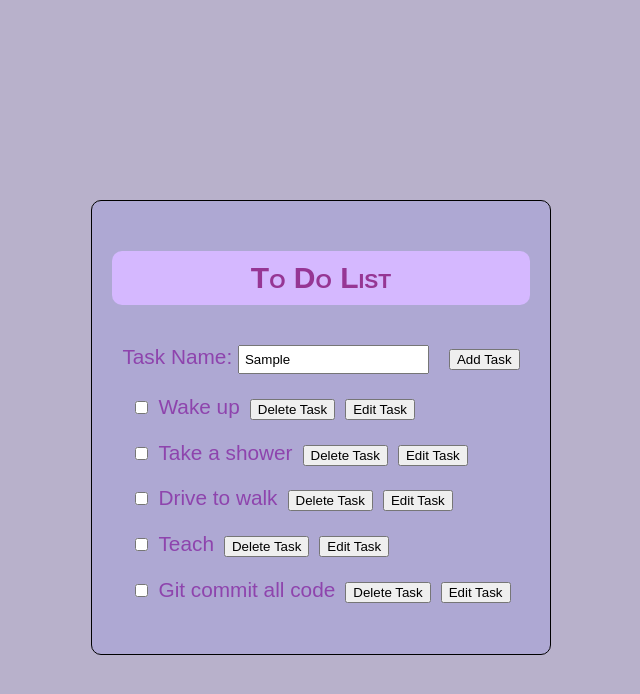
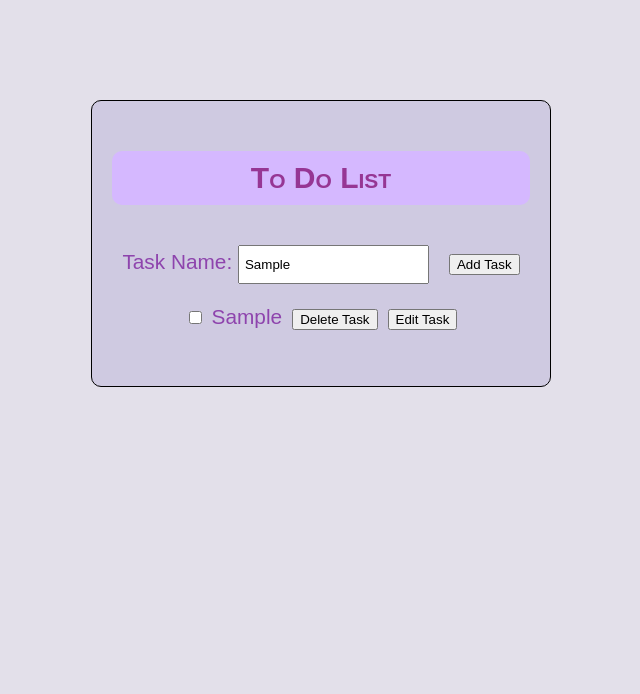
Before and after one commit to judycodes/techworks_todo, a React (Create React App) app: page / in a window 1280 px wide. Both pictures are taken after typing "Sample" into the empty fields and a click on the button "Add Task". Shown: the top 694 px of the page, without its empty margins (319-959 px from the left). Built offline with nearby package versions, Linux system fonts and the light colour scheme.

Commit message:
additem function working

```diff
--- a/src/App.js
+++ b/src/App.js
@@ -2,90 +2,10 @@ import React, { Component } from 'react';
 import ToDoList from './components/List';
 
 class App extends Component {
-  constructor(){
-    super();
-    this.state = {
-      todos: [
-        {
-          id : 1,
-          task: "Wake up",
-          completed: false
-        },
-        {
-          id : 2,
-          task: "Take a shower",
-          completed: false
-        },
-
-        {
-          id : 3,
-          task: "Drive to walk",
-          completed: false
-        },
-
-        {
-          id : 4,
-          task: "Teach",
-          completed: false
-        },
-
-        {
-          id : 5,
-          task: "Git commit all code",
-          completed: false
-        }],
-
-      currentToDo: {
-        id: 6,
-        task : "",
-        completed: false
-    }
-      }
-    }
-
-
-  handleChange = event => {
-    console.log(event.target.value); //this shows the input values as it is typed into the input text box
-    this.setState({
-      currentToDo : event.target.value
-    })
-  }
-
-  addItem = event => {
-    event.preventDefault(); //stop propogation
-    //refresh/rerendering is the default action
-    //console.log("addItem fires!") //shows in console the addItem method being fired from the submission of form data
-    // this.setState({
-    //   todos:
-    // })
-
-    // console.log(this.state.todos, 'all todos');
-    // console.log(this.state.currentToDo, 'current to do')
-  }
-
-  // deleteItem = event => {
-  //   this.setState({
-  //      todos : [...this.state.todos.filter()
-  //   })
-  // }
 
   render(){
     return (
-      <div className = "container">
-        <div className = "parts" >
-          <h1 className= "title">To Do List</h1>
-          <form className = "form" onSubmit = {this.addItem}>
-            <label htmlFor = "taskName">Task Name: </label>
-            <input onChange = {this.handleChange} name = "taskName" type = "text" placeholder = " Add Your Next Task Here!" />
-            <button type = "submit">Add Task</button>
-          </form>
-
-          <div>
-              <ToDoList todos = {this.state.todos}/>
-          </div>
-
-       </div>
-      </div>
+      <ToDoList />
     )
   };
 }
--- a/src/components/List.js
+++ b/src/components/List.js
@@ -2,10 +2,70 @@ import React, { Component } from 'react';
 import ToDoTask from './ToDoTask';
 
 class ToDoList extends Component {
+    constructor(){
+        super();
+        this.state = {
+          todos: [
+          ],
+
+          currentToDo: {
+            id: Date.now(),
+            task: "",
+            completed: false
+          },
+          }
+        }
+
+
+      handleChange = event => {
+        //console.log(event.target.value); //this shows the input values as it is typed into the input text box
+        this.setState({
+          currentToDo : {
+            id: Date.now(),
+            task: event.target.value,
+            completed: false
+        }
+        });
+      };
+
+      addItem = event => {
+        event.preventDefault(); //stop propogation
+        //refresh/rerendering is the default action
+        //console.log("addItem fires!") //shows in console the addItem method being fired from the submission of form data
+         this.setState({
+           todos: [...this.state.todos, this.state.currentToDo],
+
+         });
+
+         console.log(this.state.todos, 'todos list');
+         console.log(this.state.currentToDo, 'current to do')
+      }
+
+
+
     render(){
-        return this.props.todos.map((todo) => (
-            <ToDoTask key={todo.id} todo = {todo}/>
-        ));
+        return(<div className = "container">
+        <div className = "parts" >
+          <h1 className= "title">To Do List</h1>
+          <form className = "form" onSubmit = {this.addItem}>
+            <label htmlFor = "taskName">Task Name: </label>
+            <input onChange = {this.handleChange} name = "taskName" type = "text" placeholder = " Add Your Next Task Here!" />
+            <button type = "submit">Add Task</button>
+          </form>
+
+          <ul className = "list">
+            {this.state.todos.map((todo) => {
+                return (
+                <ToDoTask todo = {todo}/>)})
+            }
+          </ul>
+
+       </div>
+      </div>
+
+      );
+
+
     }
 }
 
--- a/src/components/ToDoTask.js
+++ b/src/components/ToDoTask.js
@@ -1,14 +1,13 @@
 import React, { Component } from 'react'
 
-class ToDoTask extends Component {
+    const ToDoTask = (props) => {
 
+        const todo = props.todo
+        return(
 
-    render(){
-        return(
-            <ul className = "list">
                     <li>
                         <input type="checkbox" />
-                    {this.props.todo.task}
+                        {todo.task}
 
                         <div className ="btnGroup">
                             <button type="button"> Delete Task </button>
@@ -16,9 +15,11 @@ class ToDoTask extends Component {
                         </div>
 
                     </li>
-            </ul>
+
             )
-    }
+
     }
 
+
+
 export default ToDoTask;
--- a/src/index.css
+++ b/src/index.css
@@ -1,6 +1,6 @@
 body {
   margin:0;
-  background-color: rgba(115, 101, 152, 0.5);
+  background-color: rgba(115, 101, 152, 0.2);
   font-family: sans-serif;
   font-size: 1.3rem;
   color: rgb(142, 68, 173);
@@ -31,11 +31,11 @@ body {
   flex-direction:column;
   justify-content: center;
   align-items: center;
-  margin: 200px;
+  margin: 100px;
   border-radius: 10px;
   border: 1px solid #000;
   padding:30px;
-  background-color: rgba(174, 168, 211, 1);
+  background-color: rgba(174, 168, 211, 0.4);
 }
 
 
@@ -50,11 +50,12 @@ body {
 
 li {
   display:flex;
+  margin-bottom: 5px;
 
 }
 
 input {
-  padding:5px;
+  padding:10px 5px;
   margin-right: 10px;
 }
 
```
Lines whose indentation alone changed are shown as unchanged.
